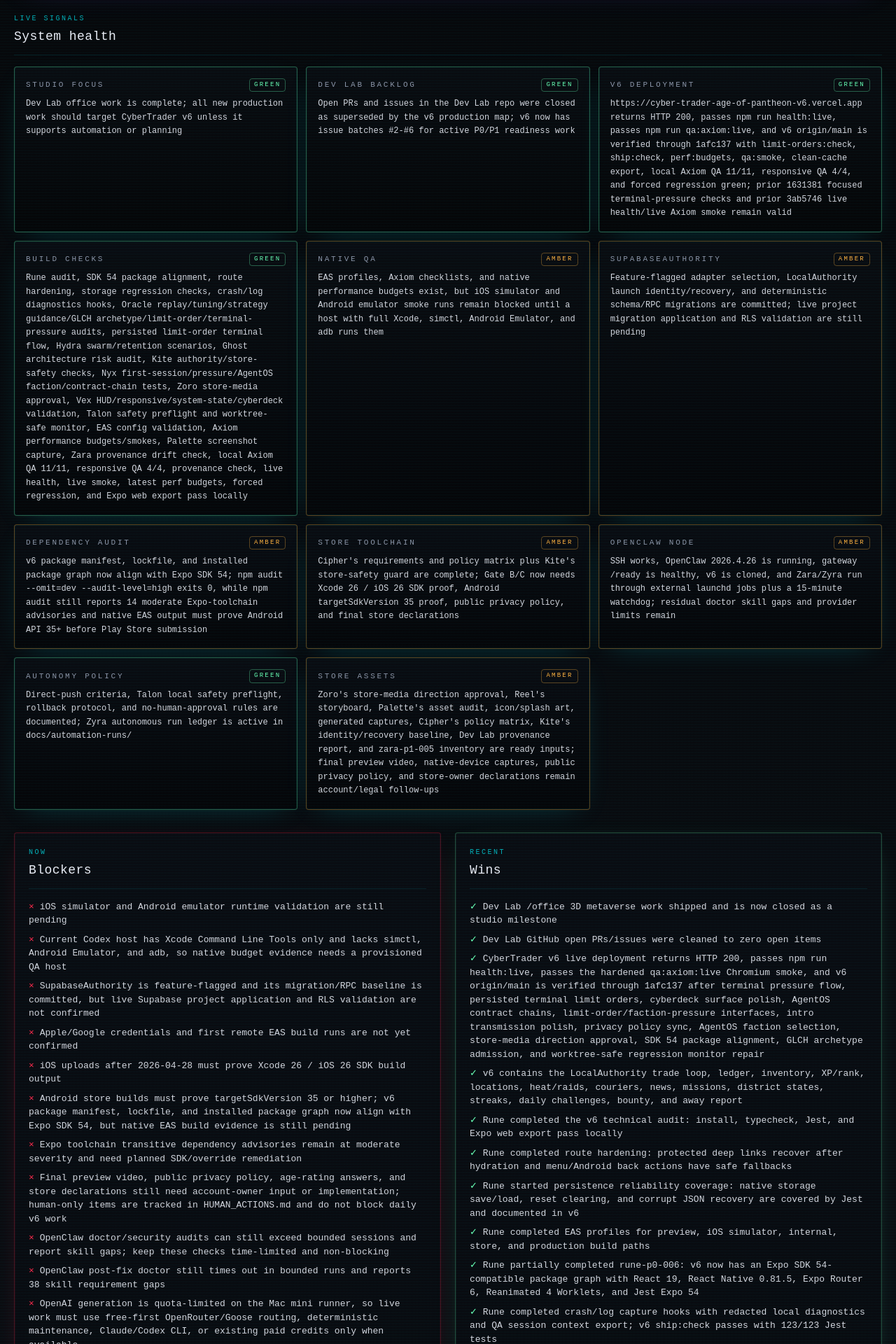
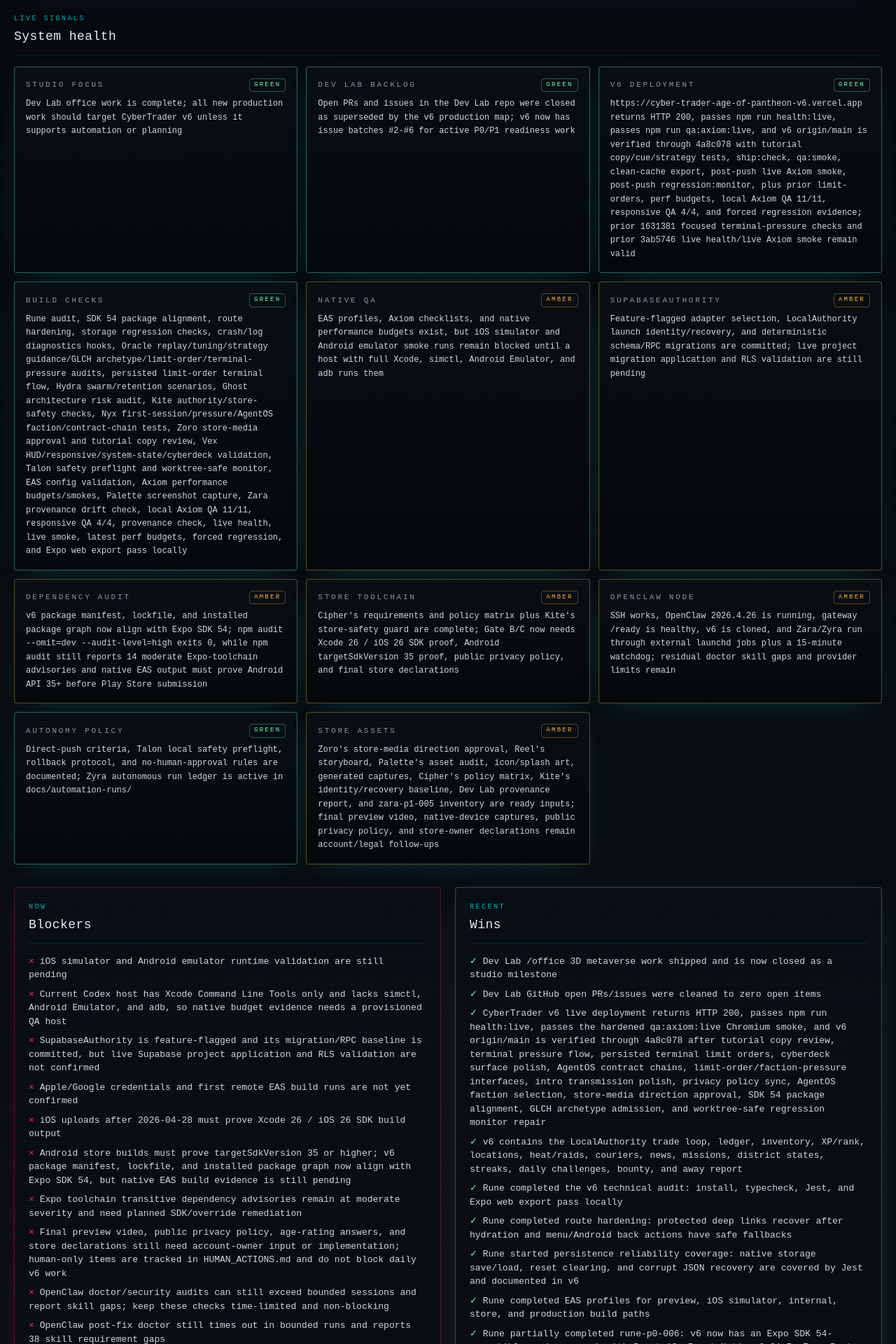
Before and after one commit to GHX5T-SOL/Dev-lab-of-CyberTrader-Age-of-Pantheon-, a Next.js app in the folder web/: page /office/status in a window 1280 px wide. Shown: the part 800-2720 px from the top of the page at 70% size. Built offline with nearby package versions, Linux system fonts and the light colour scheme; no server answers.

Commit message:
zoro-p1-004 compass: sync tutorial copy status

```diff
--- a/web/src/data/roadmap.ts
+++ b/web/src/data/roadmap.ts
@@ -86,6 +86,7 @@
       "Store-safe wallet/token/non-custodial copy guard with Legal/Settings copy wiring and prohibited-claims tests",
       "First-session home/terminal guidance and manual market tick action for the starter profitable sell loop",
       "Oracle beta tuning surfaced in live strategy guidance, Help/NPC hints, and the VBLM x15 starter default",
+      "Tutorial, Help Terminal, and Oracle cue copy reviewed for clear local-mode VBLM x15 buy/wait/sell instructions",
       "AgentOS rank-5 faction selection with deterministic faction choices, one free switch, persisted faction choice, LocalAuthority support, mission bias hooks, and AgentOS progression UI",
       "AgentOS mission contract chains with reputation-linked stage, Heat posture, route consequence, and reputation delta on mission surfaces",
       "Deterministic limit-order and faction-pressure engine contracts plus terminal pressure-window previews and persisted LocalAuthority limit-order commands for bound AgentOS factions",
@@ -141,6 +142,7 @@
       { label: "Nyx first-session loop map", done: true },
       { label: "Nyx demo pressure bands", done: true },
       { label: "Tuned strategy guidance", done: true },
+      { label: "Zoro tutorial copy review", done: true },
       { label: "First-session creative pass", done: true },
       { label: "Vex mobile HUD readability", done: true },
       { label: "Vex responsive viewport captures", done: true },
--- a/web/src/data/status.ts
+++ b/web/src/data/status.ts
@@ -36,7 +36,7 @@
   recentWins: [
     "Dev Lab /office 3D metaverse work shipped and is now closed as a studio milestone",
     "Dev Lab GitHub open PRs/issues were cleaned to zero open items",
-    "CyberTrader v6 live deployment returns HTTP 200, passes npm run health:live, passes the hardened qa:axiom:live Chromium smoke, and v6 origin/main is verified through 1afc137 after terminal pressure flow, persisted terminal limit orders, cyberdeck surface polish, AgentOS contract chains, limit-order/faction-pressure interfaces, intro transmission polish, privacy policy sync, AgentOS faction selection, store-media direction approval, SDK 54 package alignment, GLCH archetype admission, and worktree-safe regression monitor repair",
+    "CyberTrader v6 live deployment returns HTTP 200, passes npm run health:live, passes the hardened qa:axiom:live Chromium smoke, and v6 origin/main is verified through 4a8c078 after tutorial copy review, terminal pressure flow, persisted terminal limit orders, cyberdeck surface polish, AgentOS contract chains, limit-order/faction-pressure interfaces, intro transmission polish, privacy policy sync, AgentOS faction selection, store-media direction approval, SDK 54 package alignment, GLCH archetype admission, and worktree-safe regression monitor repair",
     "v6 contains the LocalAuthority trade loop, ledger, inventory, XP/rank, locations, heat/raids, couriers, news, missions, district states, streaks, daily challenges, bounty, and away report",
     "Rune completed the v6 technical audit: install, typecheck, Jest, and Expo web export pass locally",
     "Rune completed route hardening: protected deep links recover after hydration and menu/Android back actions have safe fallbacks",
@@ -65,6 +65,7 @@
     "Oracle shipped terminal pressure and persisted limit-order command flow through v6 1afc137: bound AgentOS factions apply deterministic 8-tick pressure windows and /terminal now persists, cancels, expires, and resolves LocalAuthority limit orders with recent-fill feedback",
     "Vex shipped the first core cyberdeck surface polish slice through v6 1afc137: /home and /terminal now use packet section headers, market tape labels, route/rank rails, and terminal subsystem framing",
     "Reel/Codex polished the intro handoff with packet metadata, signal status, progress rails, and larger mobile-safe skip/enter commands",
+    "Zoro completed zoro-p1-004 tutorial copy review: /tutorial, Help Terminal, and Oracle cues now teach the local fictional VBLM x15 buy/wait/sell route with focused copy tests",
     "Zoro's first 10-minute creative pass and store-media direction approval are preserved as direction, while future visual/copy work now ships autonomously",
     "Vex completed the mobile HUD readability pass with prioritized Energy/Heat/0BOL telemetry, terminal owned-quantity visibility, scaled labels, and 44-52 px first-trade touch targets",
     "Vex completed exported-web responsive viewport captures and QA across web desktop, small phone, large phone, and tablet portrait",
@@ -106,12 +107,12 @@
     {
       label: "v6 deployment",
       state: "green",
-      detail: "https://cyber-trader-age-of-pantheon-v6.vercel.app returns HTTP 200, passes npm run health:live, passes npm run qa:axiom:live, and v6 origin/main is verified through 1afc137 with limit-orders:check, ship:check, perf:budgets, qa:smoke, clean-cache export, local Axiom QA 11/11, responsive QA 4/4, and forced regression green; prior 1631381 focused terminal-pressure checks and prior 3ab5746 live health/live Axiom smoke remain valid",
+      detail: "https://cyber-trader-age-of-pantheon-v6.vercel.app returns HTTP 200, passes npm run health:live, passes npm run qa:axiom:live, and v6 origin/main is verified through 4a8c078 with tutorial copy/cue/strategy tests, ship:check, qa:smoke, clean-cache export, post-push live Axiom smoke, post-push regression:monitor, plus prior limit-orders, perf budgets, local Axiom QA 11/11, responsive QA 4/4, and forced regression evidence; prior 1631381 focused terminal-pressure checks and prior 3ab5746 live health/live Axiom smoke remain valid",
     },
     {
       label: "Build checks",
       state: "green",
-      detail: "Rune audit, SDK 54 package alignment, route hardening, storage regression checks, crash/log diagnostics hooks, Oracle replay/tuning/strategy guidance/GLCH archetype/limit-order/terminal-pressure audits, persisted limit-order terminal flow, Hydra swarm/retention scenarios, Ghost architecture risk audit, Kite authority/store-safety checks, Nyx first-session/pressure/AgentOS faction/contract-chain tests, Zoro store-media approval, Vex HUD/responsive/system-state/cyberdeck validation, Talon safety preflight and worktree-safe monitor, EAS config validation, Axiom performance budgets/smokes, Palette screenshot capture, Zara provenance drift check, local Axiom QA 11/11, responsive QA 4/4, provenance check, live health, live smoke, latest perf budgets, forced regression, and Expo web export pass locally",
+      detail: "Rune audit, SDK 54 package alignment, route hardening, storage regression checks, crash/log diagnostics hooks, Oracle replay/tuning/strategy guidance/GLCH archetype/limit-order/terminal-pressure audits, persisted limit-order terminal flow, Hydra swarm/retention scenarios, Ghost architecture risk audit, Kite authority/store-safety checks, Nyx first-session/pressure/AgentOS faction/contract-chain tests, Zoro store-media approval and tutorial copy review, Vex HUD/responsive/system-state/cyberdeck validation, Talon safety preflight and worktree-safe monitor, EAS config validation, Axiom performance budgets/smokes, Palette screenshot capture, Zara provenance drift check, local Axiom QA 11/11, responsive QA 4/4, provenance check, live health, live smoke, latest perf budgets, forced regression, and Expo web export pass locally",
     },
     {
       label: "Native QA",
--- a/web/src/data/tasks.ts
+++ b/web/src/data/tasks.ts
@@ -351,12 +351,15 @@
     id: "zoro-p1-004",
     owner: "zoro",
     title: "Review all tutorial text for style, tension, and clarity",
-    status: "todo",
+    status: "done",
     priority: "P1",
     estimate: "3h",
     dependencies: ["nyx-p0-001"],
     acceptanceCriteria: ["Tutorial voice matches CyberTrader", "Every instruction is understandable", "No filler UX copy remains"],
     tags: ["tutorial", "copy", "ux"],
+    notes:
+      "Completed 2026-04-29 in v6 4a8c078. The routed tutorial script now lives in data/tutorial-copy.ts with copy tests, the eight steps explicitly teach the local fictional VBLM x15 buy/wait/sell loop, FirstSessionCue and Help Terminal copy were tightened for clearer SELL/WAIT guidance and store-safe local-mode boundaries, and .superdesign/design-system.md records the copy constraints. Validation: focused copy/cue/strategy tests, ship:check with 180/180 Jest tests in 37 suites plus Expo web export, qa:smoke, clean-cache web export, post-push qa:axiom:live, and post-push regression:monitor passed.",
+    links: [{ label: "Tutorial copy review", href: `${v6}/blob/main/docs/release/zoro-p1-004-tutorial-copy-review.md` }],
   }),
 
   task({
```
Also changed, not shown: 4 other files (tests, documents, lock files or other folders).
